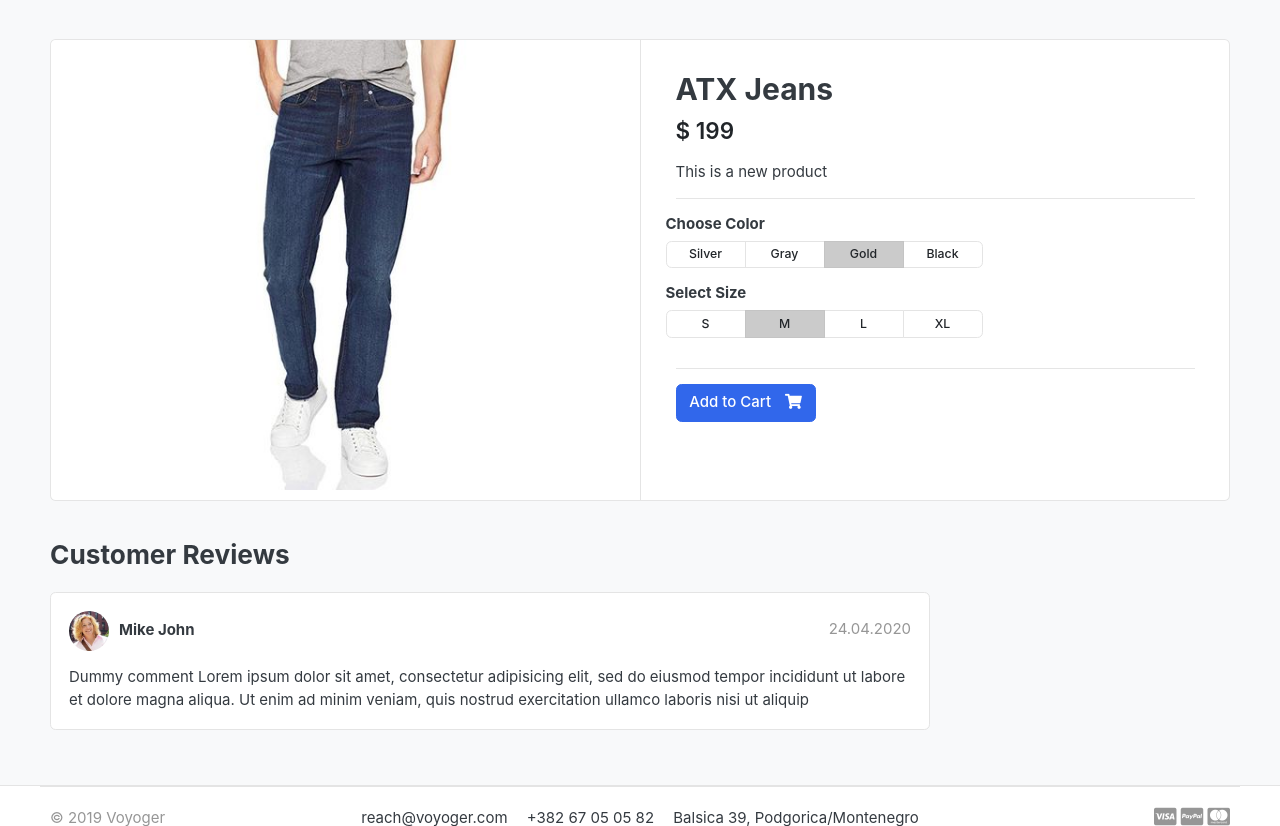
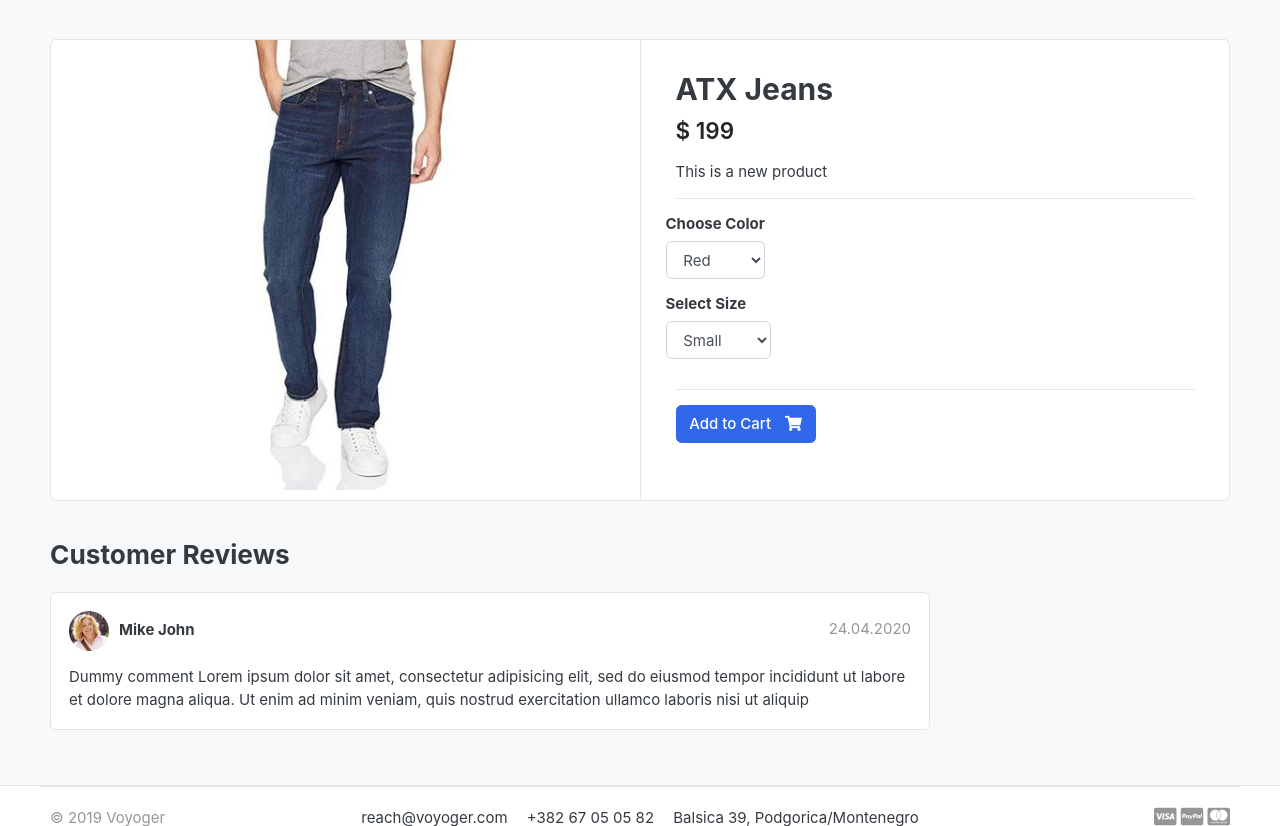
Before and after one commit to kaansenol/sampleEcommerceProject, a Django app: page /store/category/jeans/atx-jeans/ in a window 1280 px wide. Shown: the part 119-945 px from the top of the page. Run offline with Django 3.2, Linux system fonts and the light colour scheme; data comes from the database, SQL or seed files in the repository; both versions use the stored data as it was after the commit; data that the repository does not hold is empty; some libraries are stand-ins or nearby versions; some web fonts are replaced.

Commit message:
product variation model prepared

```diff
--- a/carts/views.py
+++ b/carts/views.py
@@ -1,9 +1,10 @@
-from django.shortcuts import render, redirect, get_object_or_404
+from django.core.exceptions import ObjectDoesNotExist
+from django.http import HttpResponse
+from django.shortcuts import get_object_or_404, redirect, render
 
 from store.models import Product
+
 from .models import Cart, CartItem
-from django.core.exceptions import ObjectDoesNotExist
-from django.http import HttpResponse
 
 # Create your views here.
 
@@ -15,6 +16,11 @@ def _cart_id(request):
 
 
 def add_cart(request, product_id):
+    color = request.GET["color"]
+    size = request.GET["size"]
+    return HttpResponse(color + " " + size)
+    exit()
+
     product = Product.objects.get(id=product_id) # this will get the product in to the cart
     try:
         cart = Cart.objects.get(cart_id=_cart_id(request)) # get the cart, using the cart_id present in the session
--- a/templates/store/product_detail.html
+++ b/templates/store/product_detail.html
@@ -19,6 +19,8 @@
     </article> <!-- gallery-wrap .end// -->
             </aside>
             <main class="col-md-6 border-left">
+
+              <form action="{% url 'add_cart' single_product.id %}" method="GET">
                 <article class="content-body">
 
                 <h2 class="title">{{ single_product.product_name }}</h2>
@@ -34,39 +36,21 @@
                     <div class="row">
                         <div class="item-option-select">
                             <h6>Choose Color</h6>
-                <div class="btn-group btn-group-sm btn-group-toggle" data-toggle="buttons">
-                  <label class="btn btn-light">
-                    <input type="radio" name="radio_color"> Silver
-                  </label>
-                  <label class="btn btn-light">
-                    <input type="radio" name="radio_color" > Gray
-                  </label>
-                  <label class="btn btn-light active">
-                    <input type="radio" name="radio_color checked"> Gold
-                  </label>
-                  <label class="btn btn-light">
-                    <input type="radio" name="radio_color"> Black
-                  </label>
-                </div>
+                              <select name="color" class="form-control">
+                                <option value="red">Red</option>
+                                <option value="yellow">Yellow</option>
+                                <option value="green">Green</option>
+                              </select>
                         </div>
                     </div> <!-- row.// -->
                     <div class="row">
                         <div class="item-option-select">
                             <h6>Select Size</h6>
-                <div class="btn-group btn-group-sm btn-group-toggle" data-toggle="buttons">
-                  <label class="btn btn-light">
-                    <input type="radio" name="radio_color"> S
-                  </label>
-                  <label class="btn btn-light active">
-                    <input type="radio" name="radio_color" checked> M
-                  </label>
-                  <label class="btn btn-light">
-                    <input type="radio" name="radio_color"> L
-                  </label>
-                  <label class="btn btn-light">
-                    <input type="radio" name="radio_color"> XL
-                  </label>
-                </div>
+                              <select name="size" class="form-control">
+                                <option value="small">Small</option>
+                                <option value="medium">Medium</option>
+                                <option value="large">Large</option>
+                              </select>
                         </div>
                     </div> <!-- row.// -->
                     <hr>
@@ -77,10 +61,11 @@
                         <a href="#" class="btn  btn-success"> <span class="text">Added to Cart</span> <i class="fas fa-check"></i>  </a>
                         <a href="{% url 'cart' %}" class="btn  btn-outline-primary"> <span class="text">View Cart</span> <i class="fas fa-eye"></i>  </a>
                       {% else %}
-            <a href="{% url 'add_cart' single_product.id %}" class="btn  btn-primary"> <span class="text">Add to Cart</span> <i class="fas fa-shopping-cart"></i>  </a>
+                        <button type="submit" class="btn  btn-primary"> <span class="text">Add to Cart</span> <i class="fas fa-shopping-cart"></i>  </button>
                       {% endif %}
                     {% endif %}
                 </article> <!-- product-info-aside .// -->
+              </form>
             </main> <!-- col.// -->
         </div> <!-- row.// -->
     </div> <!-- card.// -->
```
Also changed, not shown: db.sqlite3. Lines whose indentation alone changed are shown as unchanged.
